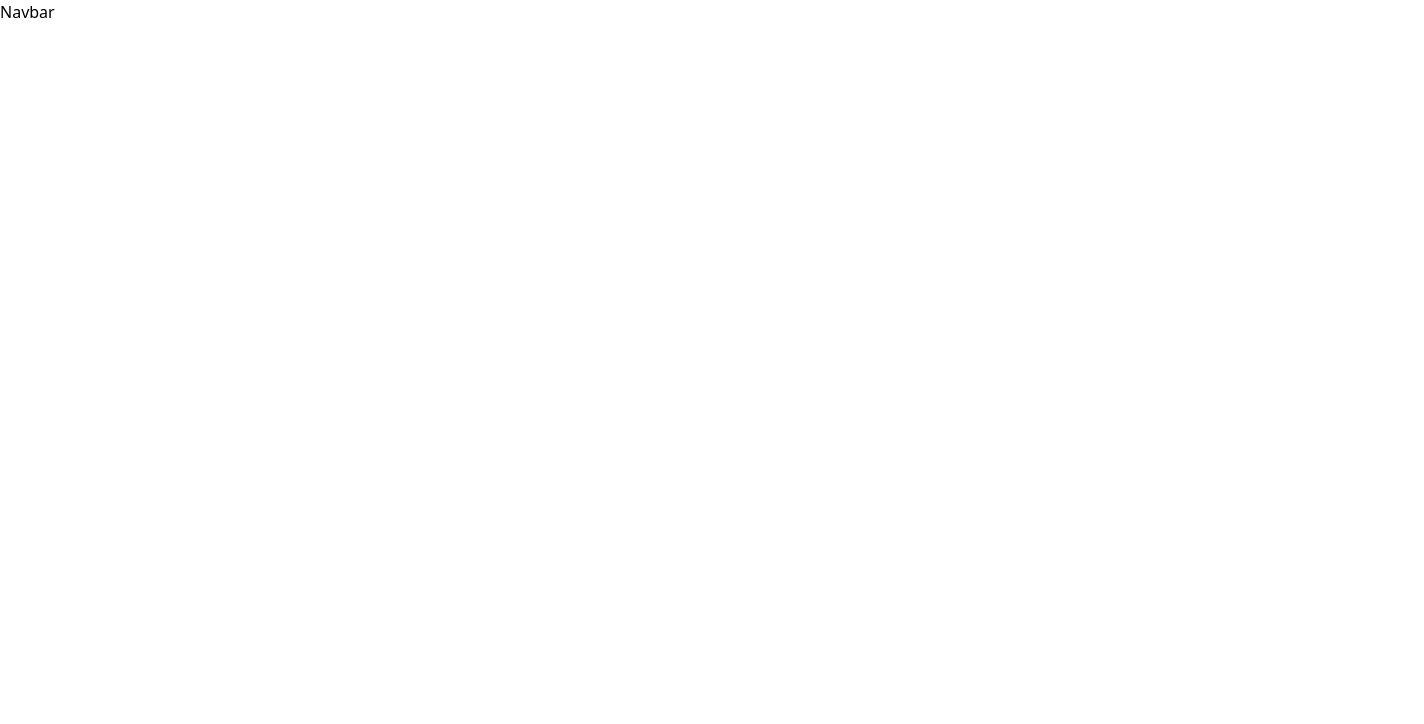
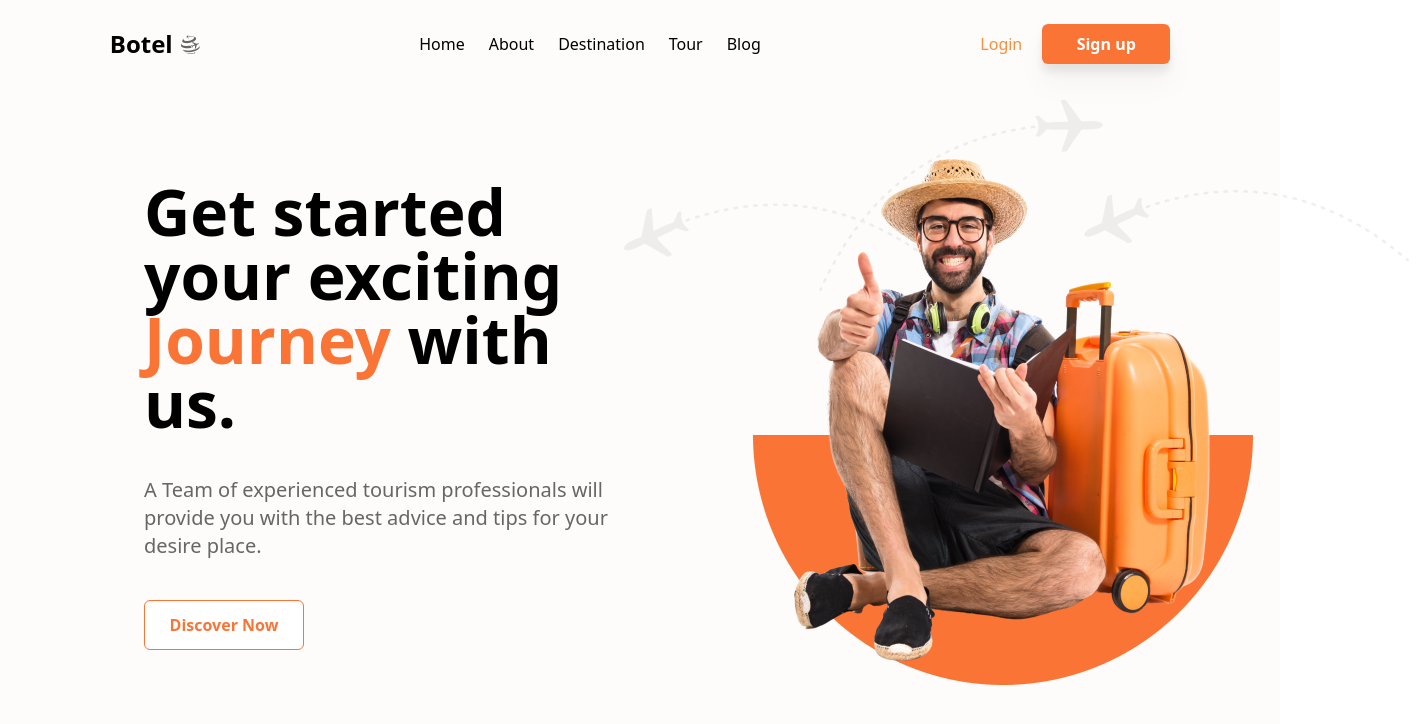
Before and after one commit to baabashinelle/Botel, a React (Create React App) app: page / in a window 1280 px wide. Shown: the top 724 px of the page, 1424 px wide, since content can reach past the window. Built offline with nearby package versions, Linux system fonts and the light colour scheme.

Commit message:
build header

```diff
--- a/src/App.js
+++ b/src/App.js
@@ -1,10 +1,10 @@
 import './App.css';
-import Navbar from './components/Navbar';
+import MainHero from './pages/MainHero';
 
 function App() {
   return (
     <div>
-      <Navbar/>
+      <MainHero/>
     </div>
   );
 }
--- /dev/null
+++ b/src/components/Header.jsx
@@ -0,0 +1,34 @@
+import React from 'react'
+import travelMan from "../assets/man.png"
+
+const Header = () => {
+  return (
+    <div>
+      <div className="flex flex-row pl-36 pt-9">
+        <div className='w-[36rem] pt-20'>
+          <h1 className="text-[64px] font-bold leading-none">
+            Get started your exciting
+            <span className="text-[#FA7436]"> Journey</span> with us.
+          </h1>
+          <p className="text-xl text-[#666666] w-[30rem] pt-10 pb-10">
+            A Team of experienced tourism professionals will provide you with
+            the best advice and tips for your desire place.
+          </p>
+          <div>
+            <button className="w-[10rem] p-3 rounded-md bg-white font-semibold text-[#FA7436] border-[#FA7436] border-[1px]">
+              Discover Now
+            </button>
+          </div>
+        </div>
+
+        <div>
+          <div className='w-[50rem]'>
+            <img src={travelMan} alt="Happy Man Ready To Travel" />
+          </div>
+        </div>
+      </div>
+    </div>
+  );
+}
+
+export default Header
--- a/src/components/Navbar.jsx
+++ b/src/components/Navbar.jsx
@@ -1,9 +1,47 @@
 import React from 'react'
+import logo from "../assets/logo.png"
 
 const Navbar = () => {
   return (
-    <div>Navbar</div>
-  )
+    <nav className="pt-6">
+      <div className="flex justify-around items-center">
+        <div className="flex flex-row items-center gap-2">
+          <h3 className="text-2xl font-bold">Botel</h3>
+          <div>
+            <img src={logo} alt="Botel Logo" />
+          </div>
+        </div>
+        <div>
+          <ul className="flex flex-row gap-6">
+            <li>
+              <a href="#">Home</a>
+            </li>
+            <li>
+              <a href="#">About</a>
+            </li>
+            <li>
+              <a href="#">Destination</a>
+            </li>
+            <li>
+              <a href="#">Tour</a>
+            </li>
+            <li>
+              <a href="#">Blog</a>
+            </li>
+          </ul>
+        </div>
+
+        <div className="gap-5 flex">
+          <button href="#" className="text-[#FD8D3A]">
+            Login
+          </button>
+          <button className="bg-[#FA7436] text-white rounded-md w-[8rem] p-2 font-semibold drop-shadow-xl">
+            Sign up
+          </button>
+        </div>
+      </div>
+    </nav>
+  );
 }
 
 export default Navbar
--- /dev/null
+++ b/src/pages/MainHero.js
@@ -0,0 +1,14 @@
+import React from 'react'
+import Header from '../components/Header'
+import Navbar from '../components/Navbar'
+
+const MainHero = () => {
+  return (
+    <div className='bg-[#FEFCFB] h-screen'>
+        <Navbar/>
+        <Header/>
+    </div>
+  )
+}
+
+export default MainHero
```
Also changed, not shown: src/assets/man.png (renamed from src/assets/Group 1000003560.png).
